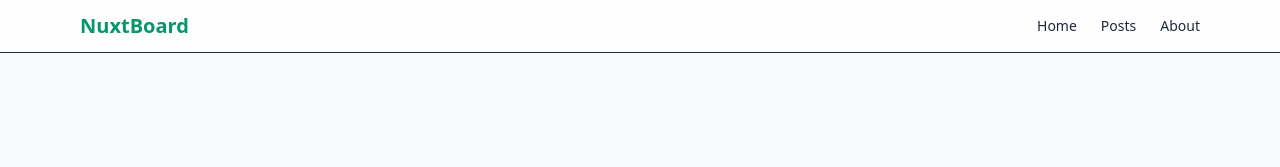
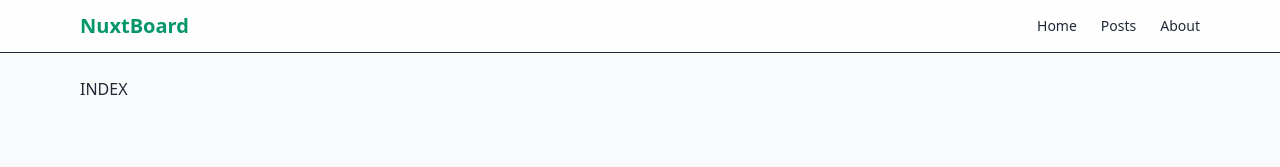
Before and after one commit to hyperbora/nuxt-community, a Nuxt app: page / in a window 1280 px wide. Shown: the top 167 px of the page. Built offline with nearby package versions, Linux system fonts and the light colour scheme.

Commit message:
feat: index 페이지 추가

```diff
--- /dev/null
+++ b/app/pages/index.vue
@@ -0,0 +1,9 @@
+<script setup lang="ts"></script>
+
+<template>
+  <div>
+    <p>INDEX</p>
+  </div>
+</template>
+
+<style scoped></style>
```
